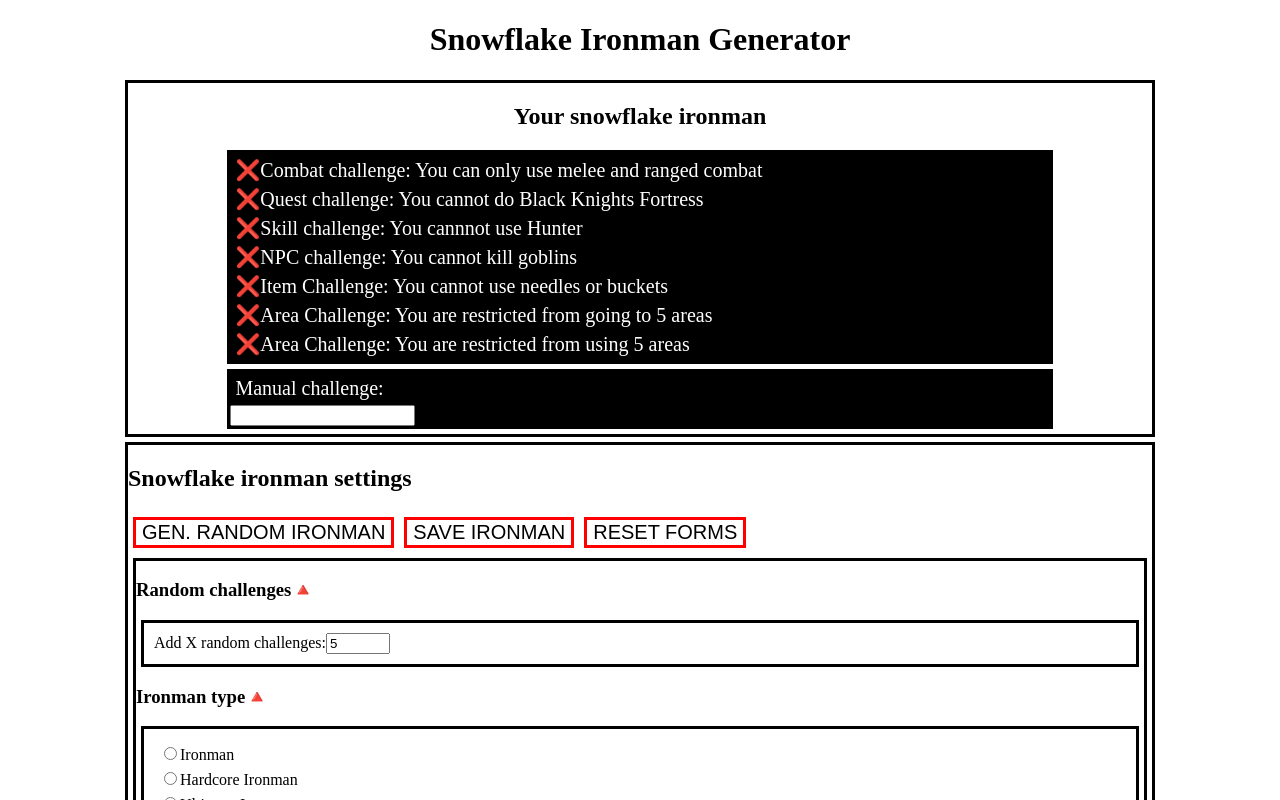
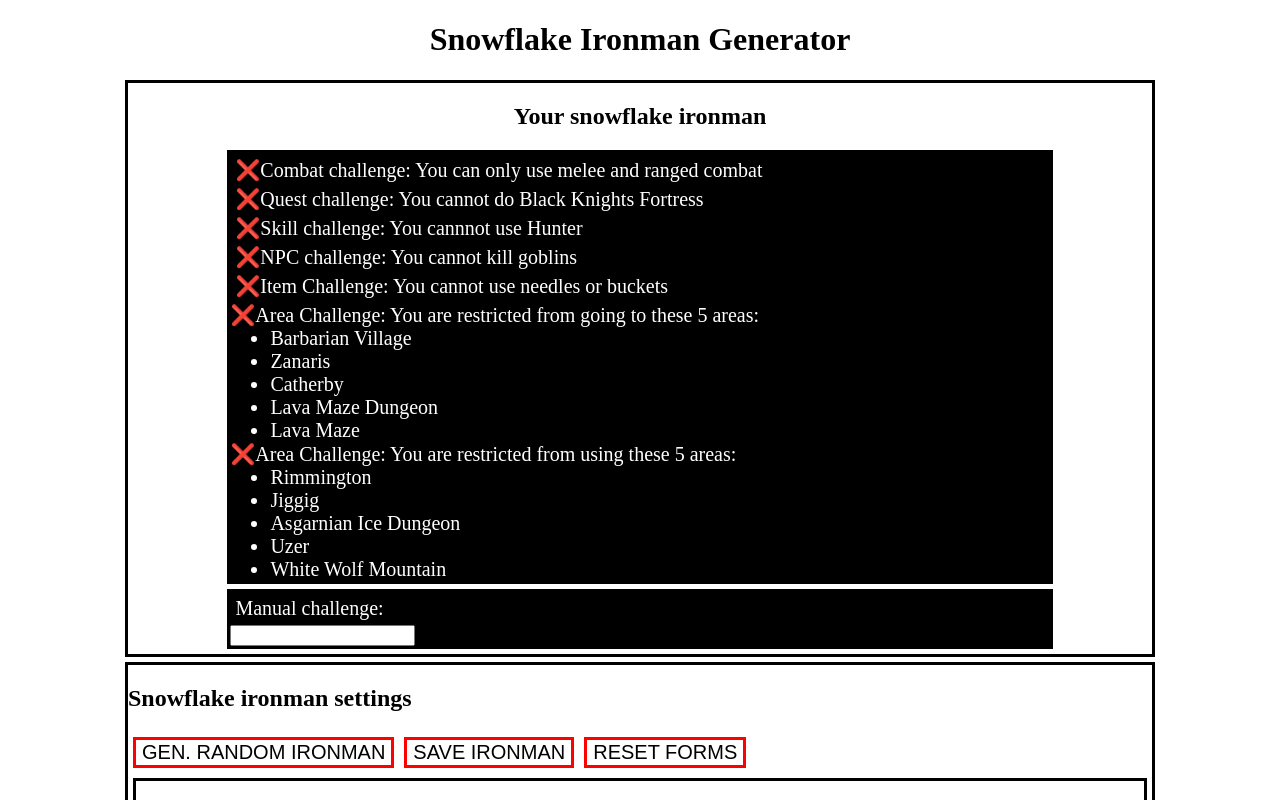
Before and after one commit to Yonkai/ironman-challenge-maker, a Next.js app: page / in a window 1280 px wide. Both pictures are taken after typing "5", "5", "5", "Sample" into the empty fields and a click on the button "SAVE IRONMAN". Shown: the top 800 px of the page. Built offline with nearby package versions, Linux system fonts and the light colour scheme.

Commit message:
refine area challenge form

```diff
--- a/STATE_KEYS.js
+++ b/STATE_KEYS.js
@@ -13,3 +13,4 @@ const STATE_KEYS = {
 }
 
 export default STATE_KEYS
+// Might make sense to add a useReducer() function to handle the amount of state orrr redux?
--- a/challenges.js
+++ b/challenges.js
@@ -1,4 +1,5 @@
-// Probably a lot of text here, and some API queries and generation code eventually, doing it manually would take way too fucking long.
+// Probably a lot of text here, and some API queries and generation code eventually, doing it manually would take way too long.
+// Turn into REST API???
 const challenges = {
   // Add toggles for can/cannot use instead of writing both out, saves time/space.
   // Think about the "minimum set" of course
@@ -454,6 +455,9 @@ const challenges = {
   zoom: ['full-out', 'close-up'],
   compass: ['north', 'east', 'south', 'west'],
   time: ['...generate random time per day/ per month/per year etc'],
-  biomes: ['swamp', 'forest', 'river', 'ocean', 'city', 'underground']
+  biomes: ['swamp', 'forest', 'river', 'ocean', 'city', 'underground'],
+  randomInt: function getRandomInt (max) {
+    return Math.floor(Math.random() * Math.floor(max))
+  }
 }
 export default challenges
--- a/components/displayers/AreaDisplay.js
+++ b/components/displayers/AreaDisplay.js
@@ -1,20 +1,55 @@
 import STATE_KEYS from '../../STATE_KEYS.js'
+import challenges from '../../challenges.js'
 
 const AreaDisplay = (props) => {
+  // Shuffle array
+  const shuffled = challenges.areas.sort(() => 0.5 - Math.random())
+
+  // Get sub-array of first n elements after shuffled
+  const goingSelected = shuffled.slice(0, props.rootState[STATE_KEYS.AREA.GOING_AREA] ? props.rootState[STATE_KEYS.AREA.GOING_AREA] : 0)
+
+  // Reshuffle array
+  const reshuffled = challenges.areas.sort(() => 0.5 - Math.random())
+
+  // Get sub-array of first n elements after reshuffle
+  const usingSelected = reshuffled.slice(0, props.rootState[STATE_KEYS.AREA.USING_AREA] ? props.rootState[STATE_KEYS.AREA.USING_AREA] : 0)
+
   return (
     <div>
 
-      <p>{`❌Area Challenge: You are restricted from going to
-      ${props.rootState[STATE_KEYS.AREA.USING_AREA]} areas`}</p>
+      <ul>
+        {`❌Area Challenge: You are restricted from going to these
+      ${props.rootState[STATE_KEYS.AREA.GOING_AREA] ? props.rootState[STATE_KEYS.AREA.GOING_AREA] : 0}  areas:`}
+        {goingSelected.map((area, index) =>
+          <li key={index}>{area}</li>
+        )}
+      </ul>
+      {/* Use this?props.rootState[STATE_KEYS.AREA.GOING_AREA] || 0 */}
+      <ul>
+        {`❌Area Challenge: You are restricted from using these
+      ${props.rootState[STATE_KEYS.AREA.USING_AREA] ? props.rootState[STATE_KEYS.AREA.USING_AREA] : 0}  areas:`}
+        {usingSelected.map((area, index) =>
+          <li key={index + 1000}>{area}</li>
+        )}
+      </ul>
 
-      <p>{`❌Area Challenge: You are restricted from using
-      ${props.rootState[STATE_KEYS.AREA.GOING_AREA]} areas`}</p>
-      {/* extract this: */}
       <style jsx>{`
             p{
               color:white;
               font-size:20px;
               margin:5px;
+            }
+            li{
+              color:white;
+              font-size:20px;
+              margin-left:40px;
+            }
+            ul{
+              color:white;
+              font-size:20px;
+              margin:0;
+              padding:0;
+            }
             `}
       </style>
     </div>
```
